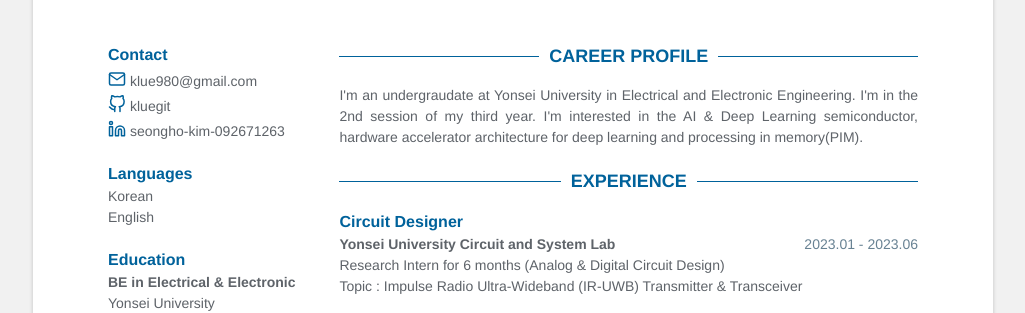
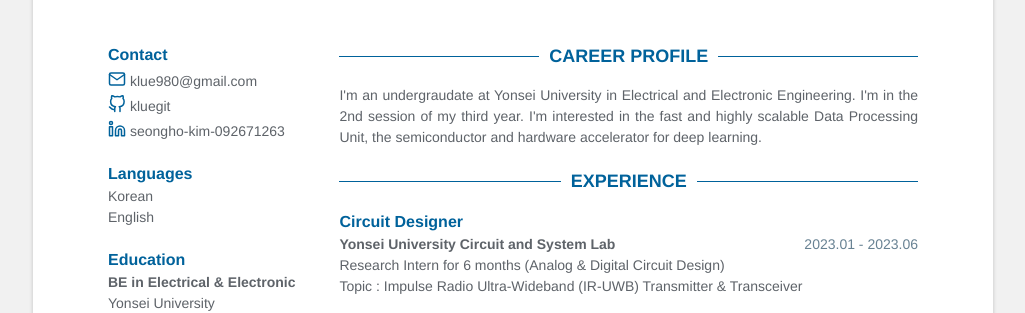
Before and after one commit to klue980/klue980.github.io, a Jekyll site: the page built from index.html, in a window 1280 px wide. Shown: the part 148-461 px from the top of the page, without its empty margins (127-1152 px from the left). Built offline with Jekyll 4.4.1, drawn with Linux system fonts in a browser that asks for light colours.

Commit message:
profile revise

```diff
--- a/_data/data.yml
+++ b/_data/data.yml
@@ -52,7 +52,7 @@ skills:
 profile: |
   I'm an undergraudate at Yonsei University in Electrical and Electronic Engineering.
   I'm in the 2nd session of my third year.
-  I'm interested in the AI & Deep Learning semiconductor, hardware accelerator architecture for deep learning and processing in memory(PIM).
+  I'm interested in the fast and highly scalable Data Processing Unit, the semiconductor and hardware accelerator for deep learning.
 
 # Experience
 experience:
```
